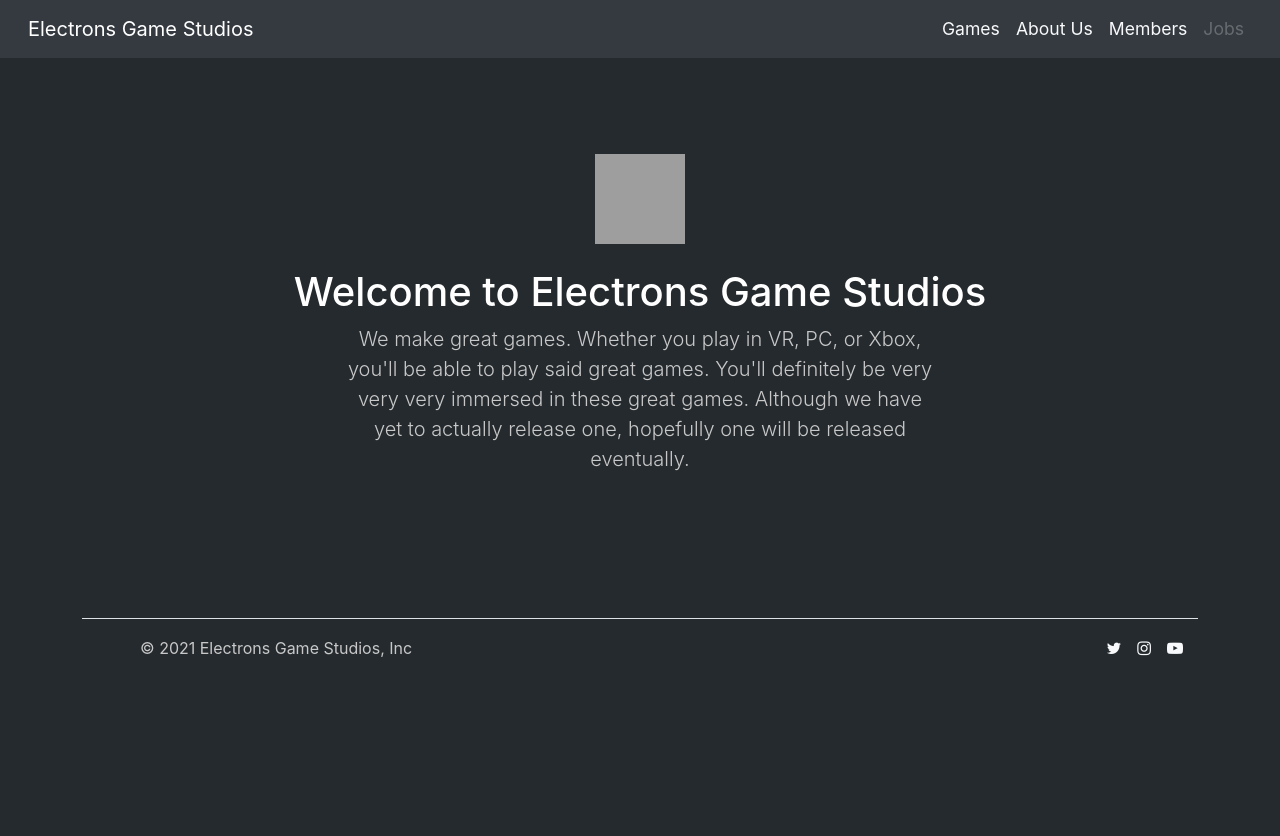
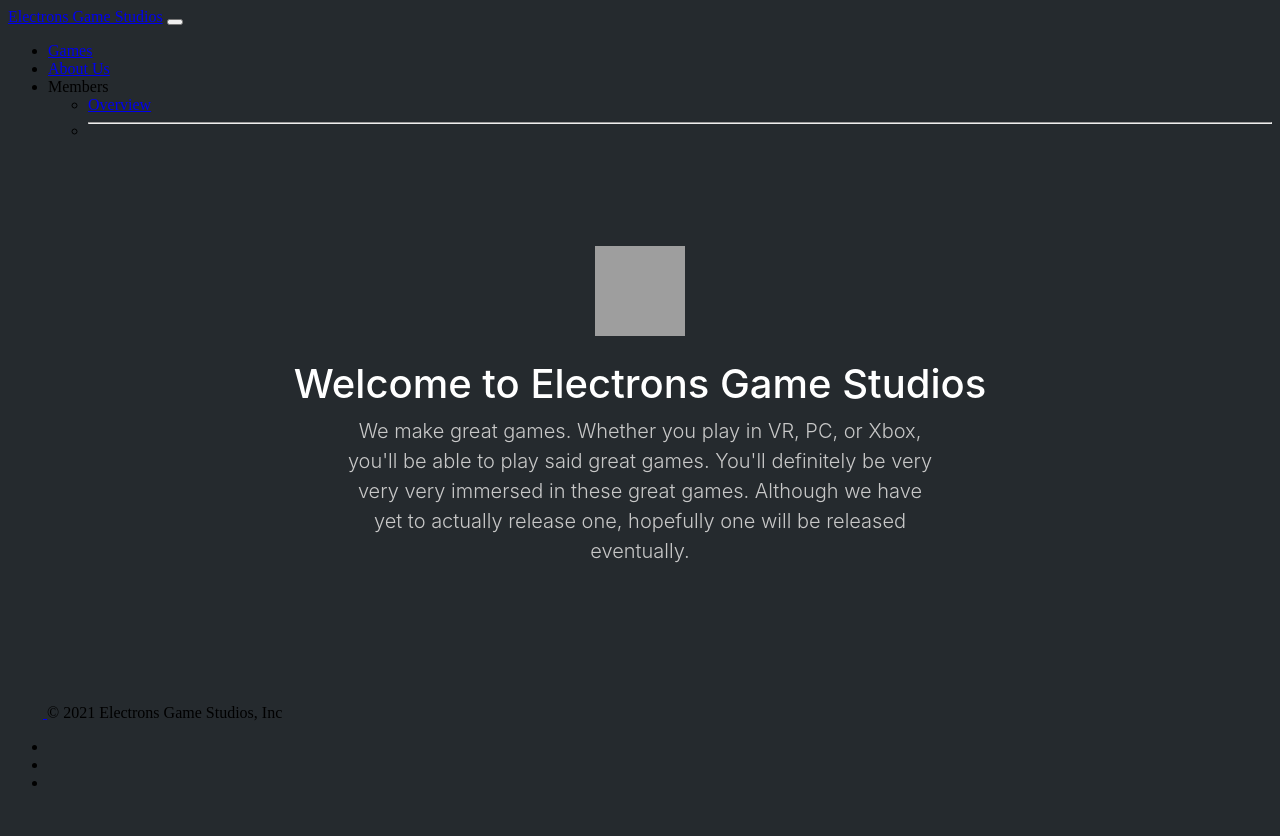
Before and after one commit to ElectronsGameStudios/electronsgamestudioswebsite, a plain HTML site: page index.html in a window 1280 px wide. Before the commit the page ends 800 px from the top, so only its background shows below. Drawn offline with nearby package versions, Linux system fonts and the light colour scheme; grey boxes are pictures that could not be loaded.

Commit message:
Update index.html

```diff
--- a/index.html
+++ b/index.html
@@ -21,7 +21,7 @@
 
 <body>
 
-  <div id="navbar-placeholder"></div>
+  <iframe src="assets/nav.html" frameborder="0"></iframe>
 
   <!-- Where the contnet of the page starts -->
 
@@ -43,7 +43,7 @@
 
   <!-- Where the footer starts -->
 
-  <div id="footer-placeholder"></div>
+  <iframe src="assets/footer.html" frameborder="0"></iframe>
 
   <script src="https://code.jquery.com/jquery-3.3.1.slim.min.js"
     integrity="sha384-q8i/X+965DzO0rT7abK41JStQIAqVgRVzpbzo5smXKp4YfRvH+8abtTE1Pi6jizo"
```
